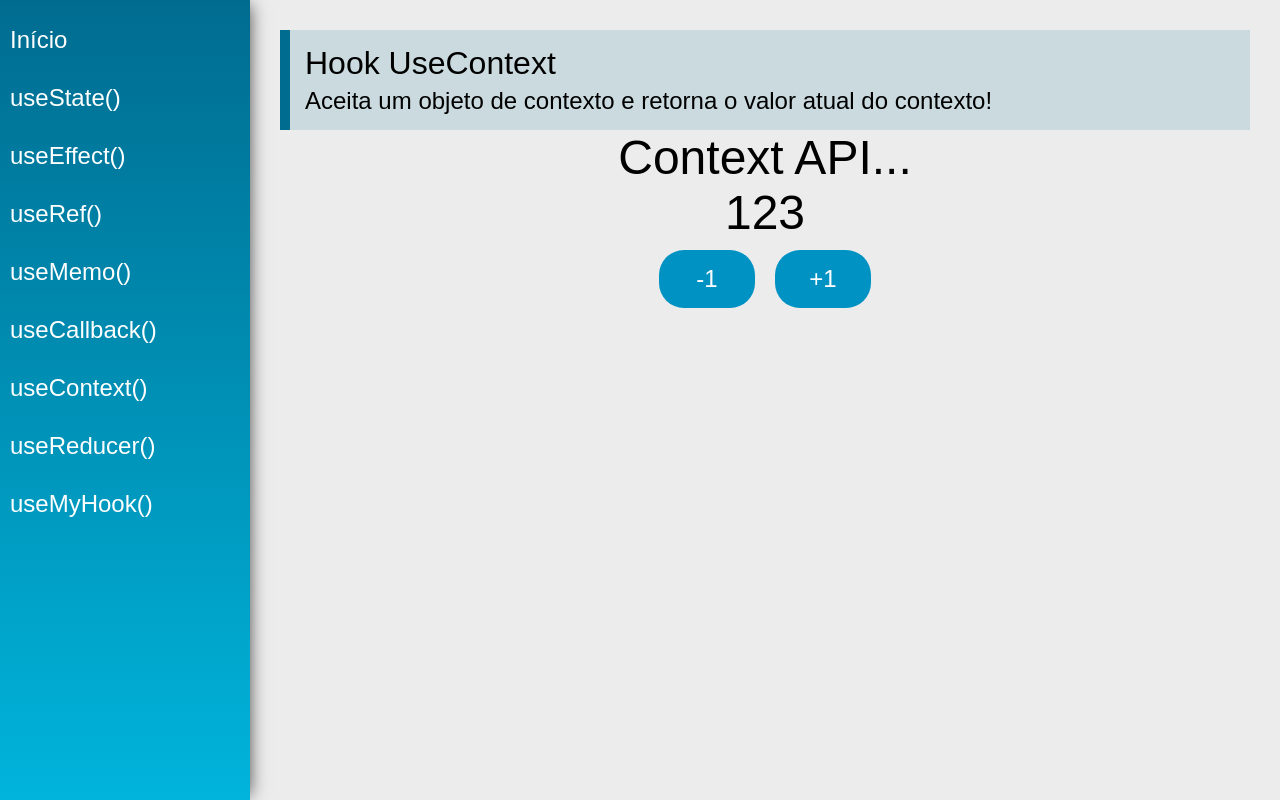
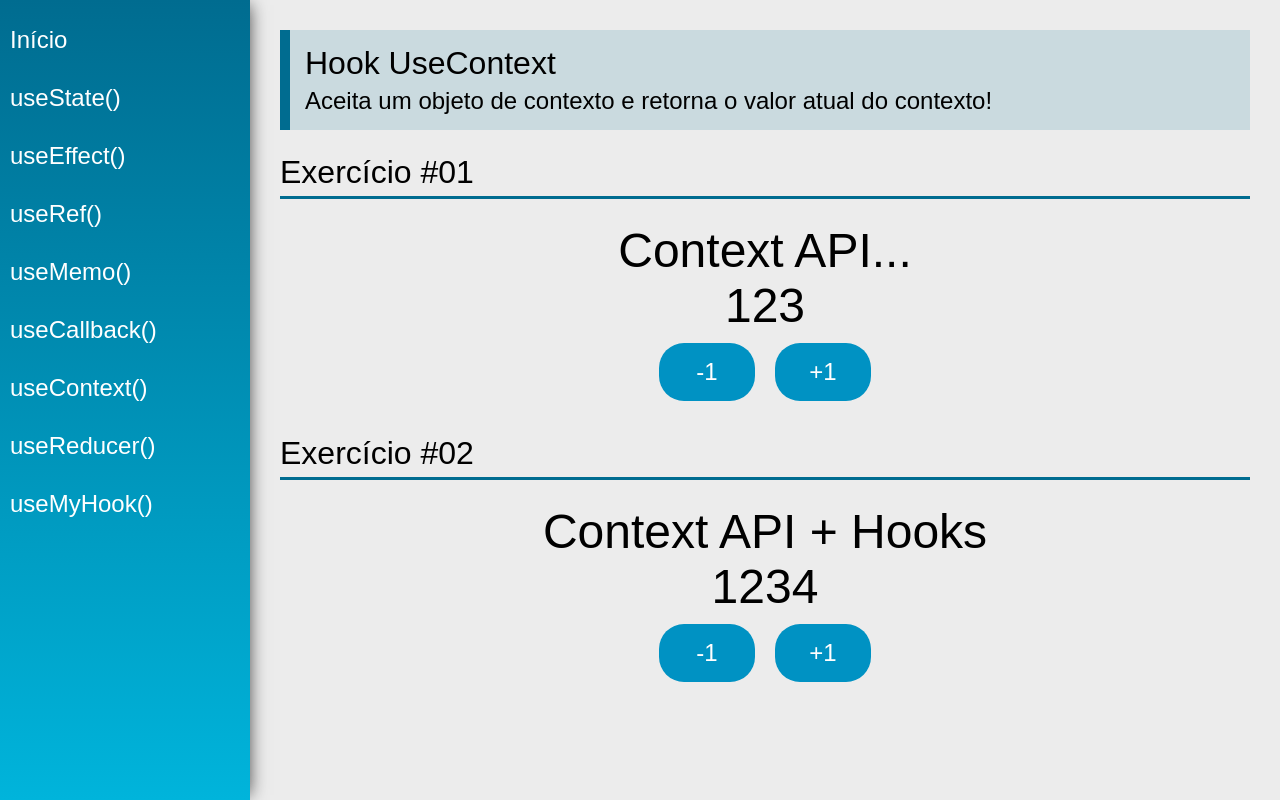
Before and after one commit to P4ul1t0s/react-hooks, a React (Create React App) app: page /useContext in a window 1280 px wide. Built offline with nearby package versions, Linux system fonts and the light colour scheme.

Commit message:
useContext II

```diff
--- /dev/null
+++ b/src/data/Store.jsx
@@ -0,0 +1,31 @@
+import React, { useState } from "react"
+
+const initialState = {
+    number: 1234,
+    text: 'Context API + Hooks'
+}
+
+export const AppContext = React.createContext(initialState)
+
+const Store = props => {
+    const [state, setState] = useState(initialState)
+
+    function updateState(key, value){
+        setState({
+            ...state,
+            [key]: value
+        })
+    }
+
+    return(
+        <AppContext.Provider value={{
+            number: state.number,
+            text: state.text,
+            setNumber: n => updateState('number', n),
+            setText: t => updateState('text', t)}}>
+            <div>{props.children}</div>
+        </AppContext.Provider>
+    )
+}
+
+export default Store
--- a/src/views/App.jsx
+++ b/src/views/App.jsx
@@ -5,11 +5,13 @@
 import Menu from '../components/layout/Menu'
 import Content from '../components/layout/Content'
 import DataContext, {data} from '../data/DataContext'
+import Store from '../data/Store'
 
 const App = props => {
     const [state, setState] = useState(data)
 
     return (
+        <Store>
             <DataContext.Provider value={{state, setState}}>
                 <div className="App">
                     <Router>
@@ -18,6 +20,7 @@
                     </Router>
                 </div>
             </DataContext.Provider>
+        </Store>
     )
 }
 
--- a/src/views/examples/UseContext.jsx
+++ b/src/views/examples/UseContext.jsx
@@ -1,6 +1,8 @@
-import React, { useContext } from 'react'
+import React, { useContext, useEffect } from 'react'
 import PageTitle from '../../components/layout/PageTitle'
+import SectionTitle from '../../components/layout/SectionTitle'
 import DataContext from '../../data/DataContext'
+import { AppContext } from '../../data/Store'
 
 const UseContext = (props) => {
     const {state, setState} = useContext(DataContext)
@@ -12,12 +14,23 @@
         })
     }
 
+    const {number, text, setNumber, setText} = useContext(AppContext)
+
+    useEffect(function(){
+        if(number > 1250){
+            setText("Eita!")
+        }else{
+            setText("Context API + Hooks")
+        }
+    }, [number])
+
     return (
         <div className="UseContext">
             <PageTitle
                 title="Hook UseContext"
                 subtitle="Aceita um objeto de contexto e retorna o valor atual do contexto!"
             />
+            <SectionTitle title="Exercício #01"/>
             <div className="center">
                 <span className="text">{state.text}</span>
                 <span className="text">{state.number}</span>
@@ -26,6 +39,15 @@
                     <button className="btn" onClick={() => addNumber(+1)}>+1</button>
                 </div>
             </div>
+            <SectionTitle title="Exercício #02"/>
+            <div className="center">
+                <span className="text">{text}</span>
+                <span className="text">{number}</span>
+                <div>
+                    <button className="btn" onClick={() => setNumber(number -1)}>-1</button>
+                    <button className="btn" onClick={() => setNumber(number +1)}>+1</button>
+                </div>
+            </div>
         </div>
     )
 }
```
Lines whose indentation alone changed are shown as unchanged.
